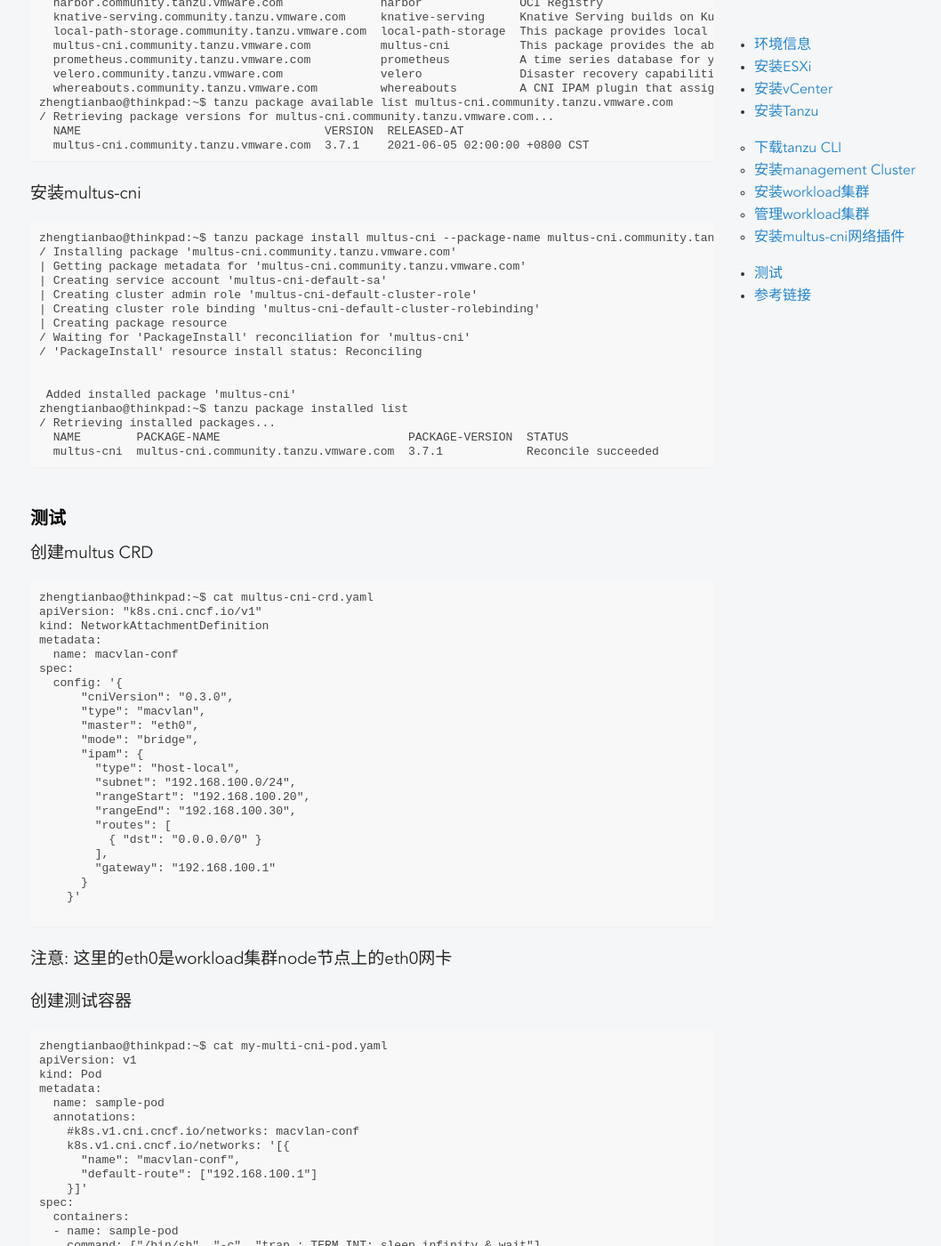
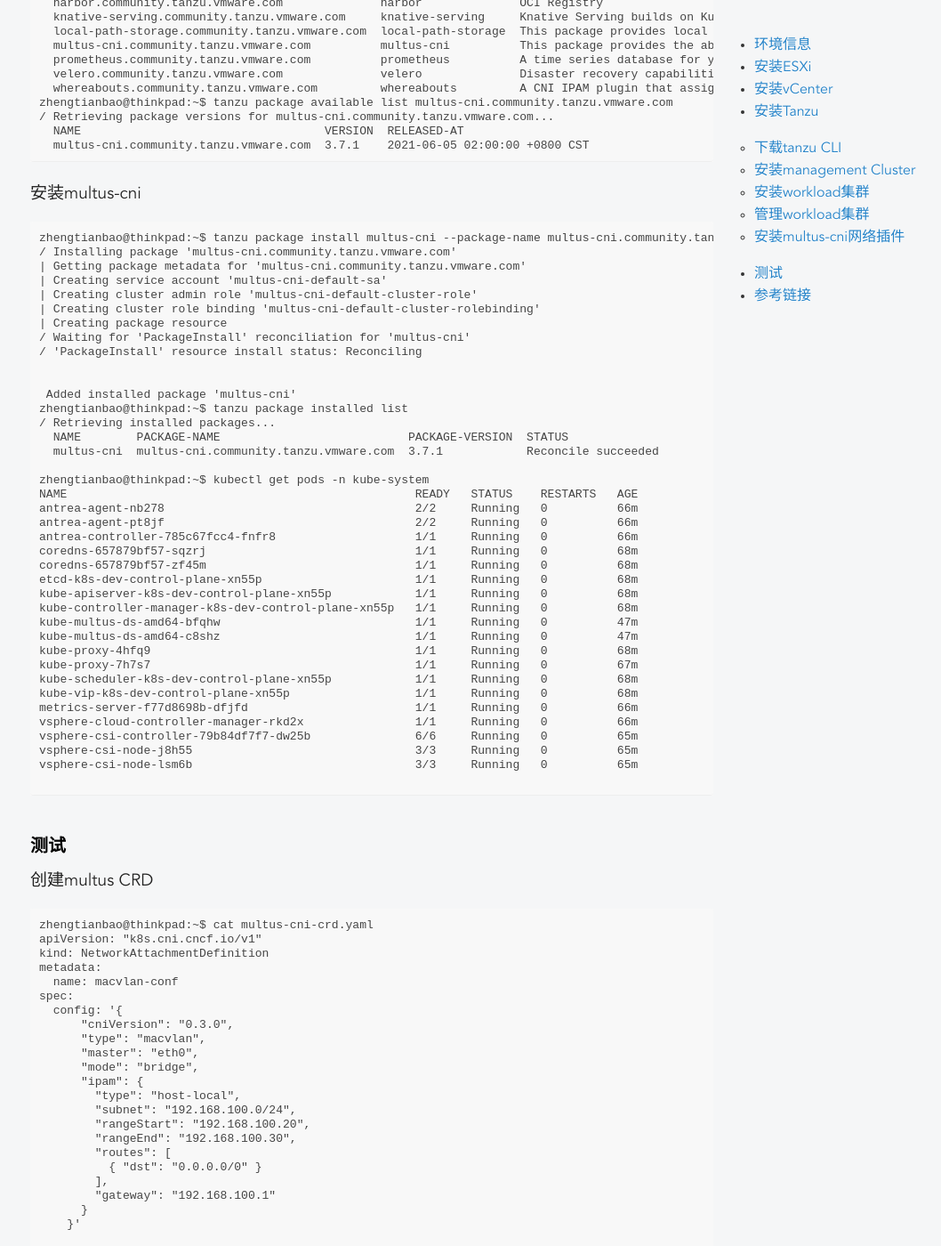
Before and after one commit to zhengtianbao/zhengtianbao.github.io, a Jekyll site: the page built from _posts/2022-03-17-tanzu-install.markdown, in a window 1280 px wide and 1400 px high, scrolled down 8028 px. Shown: the whole window at 89% size, without its empty margins (222-1280 px from the left). Built offline with Jekyll 4.4.1, drawn with Linux system fonts in a browser that asks for light colours; some of the changed text lies outside the part shown.

Commit message:
Update tanzu article

````diff
--- a/_posts/2022-03-17-tanzu-install.markdown
+++ b/_posts/2022-03-17-tanzu-install.markdown
@@ -347,7 +347,7 @@
 
 ```
 CLUSTER_CIDR: 100.96.0.0/11
-CLUSTER_NAME: my-workload-cluster
+CLUSTER_NAME: k8s-dev
 CLUSTER_PLAN: dev
 ```
 
@@ -465,8 +465,30 @@
 / Retrieving installed packages...
   NAME        PACKAGE-NAME                           PACKAGE-VERSION  STATUS
   multus-cni  multus-cni.community.tanzu.vmware.com  3.7.1            Reconcile succeeded
+
+zhengtianbao@thinkpad:~$ kubectl get pods -n kube-system
+NAME                                                  READY   STATUS    RESTARTS   AGE
+antrea-agent-nb278                                    2/2     Running   0          66m
+antrea-agent-pt8jf                                    2/2     Running   0          66m
+antrea-controller-785c67fcc4-fnfr8                    1/1     Running   0          66m
+coredns-657879bf57-sqzrj                              1/1     Running   0          68m
+coredns-657879bf57-zf45m                              1/1     Running   0          68m
+etcd-k8s-dev-control-plane-xn55p                      1/1     Running   0          68m
+kube-apiserver-k8s-dev-control-plane-xn55p            1/1     Running   0          68m
+kube-controller-manager-k8s-dev-control-plane-xn55p   1/1     Running   0          68m
+kube-multus-ds-amd64-bfqhw                            1/1     Running   0          47m
+kube-multus-ds-amd64-c8shz                            1/1     Running   0          47m
+kube-proxy-4hfq9                                      1/1     Running   0          68m
+kube-proxy-7h7s7                                      1/1     Running   0          67m
+kube-scheduler-k8s-dev-control-plane-xn55p            1/1     Running   0          68m
+kube-vip-k8s-dev-control-plane-xn55p                  1/1     Running   0          68m
+metrics-server-f77d8698b-dfjfd                        1/1     Running   0          66m
+vsphere-cloud-controller-manager-rkd2x                1/1     Running   0          66m
+vsphere-csi-controller-79b84df7f7-dw25b               6/6     Running   0          65m
+vsphere-csi-node-j8h55                                3/3     Running   0          65m
+vsphere-csi-node-lsm6b                                3/3     Running   0          65m
+
 ```
-
 
 ## 测试
 
@@ -525,6 +547,45 @@
 annotations中的 macvlan-conf 为上面NetworkAttachmentDefinition定义的名字
 更详细的用法参见： <https://github.com/k8snetworkplumbingwg/multus-cni/blob/master/docs/quickstart.md>
 
+```
+zhengtianbao@thinkpad:~$ kubectl apply -f multus-cni-crd.yaml
+networkattachmentdefinition.k8s.cni.cncf.io/macvlan-conf created
+zhengtianbao@thinkpad:~$ kubectl apply -f my-multi-cni-pod.yaml
+pod/sample-pod created
+zhengtianbao@thinkpad:~$ kubectl get pods
+NAME         READY   STATUS    RESTARTS   AGE
+sample-pod   1/1     Running   0          3s
+zhengtianbao@thinkpad:~$ kubectl exec -it sample-pod -- ip a
+1: lo: <LOOPBACK,UP,LOWER_UP> mtu 65536 qdisc noqueue qlen 1000
+    link/loopback 00:00:00:00:00:00 brd 00:00:00:00:00:00
+    inet 127.0.0.1/8 scope host lo
+       valid_lft forever preferred_lft forever
+    inet6 ::1/128 scope host
+       valid_lft forever preferred_lft forever
+3: eth0@if9: <BROADCAST,MULTICAST,UP,LOWER_UP,M-DOWN> mtu 1450 qdisc noqueue
+    link/ether 26:66:66:dd:91:0e brd ff:ff:ff:ff:ff:ff
+    inet 100.96.1.5/24 brd 100.96.1.255 scope global eth0
+       valid_lft forever preferred_lft forever
+    inet6 fe80::2466:66ff:fedd:910e/64 scope link
+       valid_lft forever preferred_lft forever
+4: net1@if2: <BROADCAST,MULTICAST,UP,LOWER_UP,M-DOWN> mtu 1500 qdisc noqueue
+    link/ether be:95:2d:db:d9:36 brd ff:ff:ff:ff:ff:ff
+    inet 192.168.100.21/24 brd 192.168.100.255 scope global net1
+       valid_lft forever preferred_lft forever
+    inet6 fe80::bc95:2dff:fedb:d936/64 scope link
+       valid_lft forever preferred_lft forever
+zhengtianbao@thinkpad:~$ ping 192.168.100.21
+PING 192.168.100.21 (192.168.100.21) 56(84) bytes of data.
+64 bytes from 192.168.100.21: icmp_seq=1 ttl=64 time=1.76 ms
+^C
+--- 192.168.100.21 ping statistics ---
+1 packets transmitted, 1 received, 0% packet loss, time 0ms
+rtt min/avg/max/mdev = 1.762/1.762/1.762/0.000 ms
+```
+
+可以看到pod有两张网卡，且能ping通192.168.100.21
+
+
 注意: 因为是macvlan的方式，所以需要配置vswitch的网络为混杂模式。另外，pod无法与所在主机IP通信，因为macvlan的父设备只负责接收包，而不会处理包。
 
 
````
